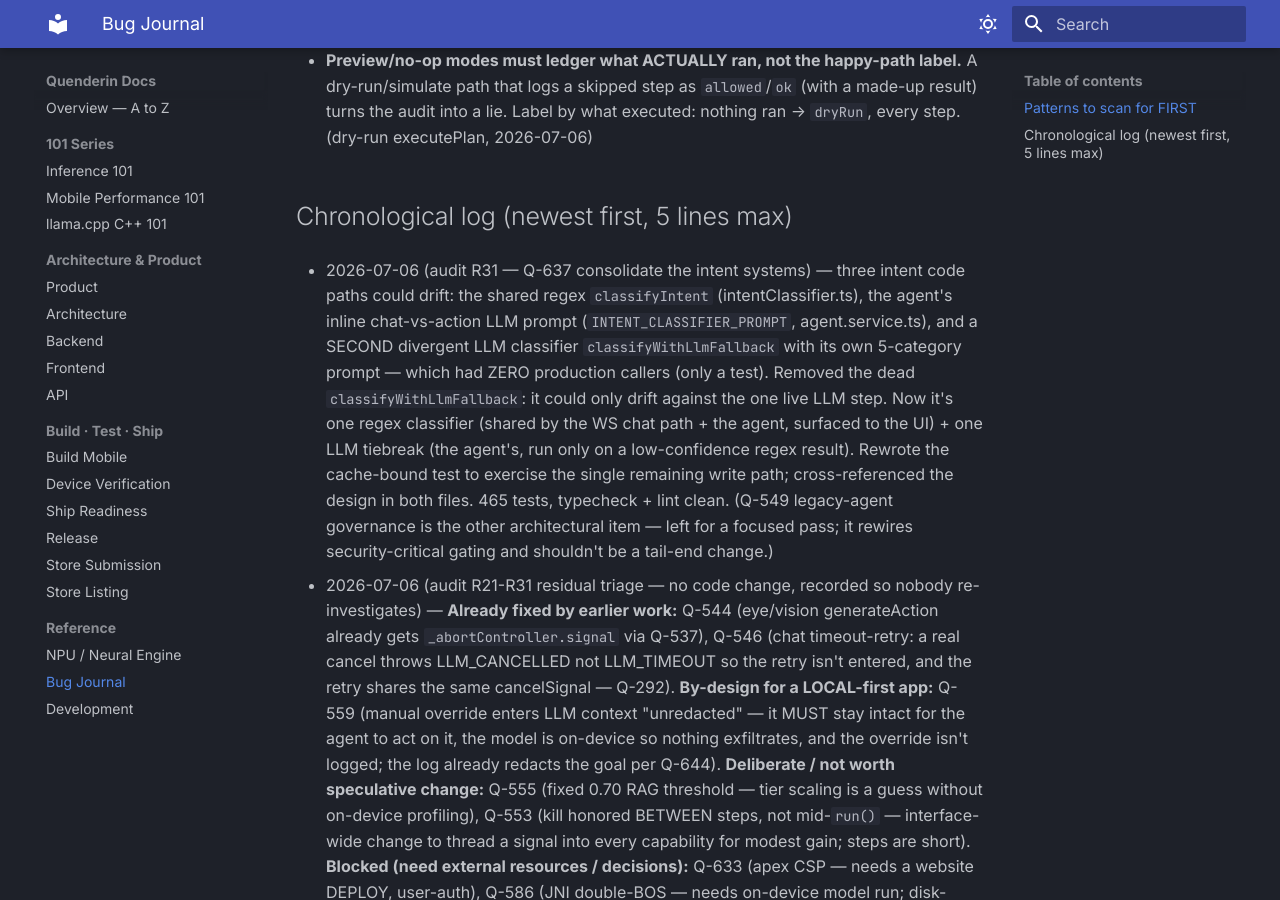
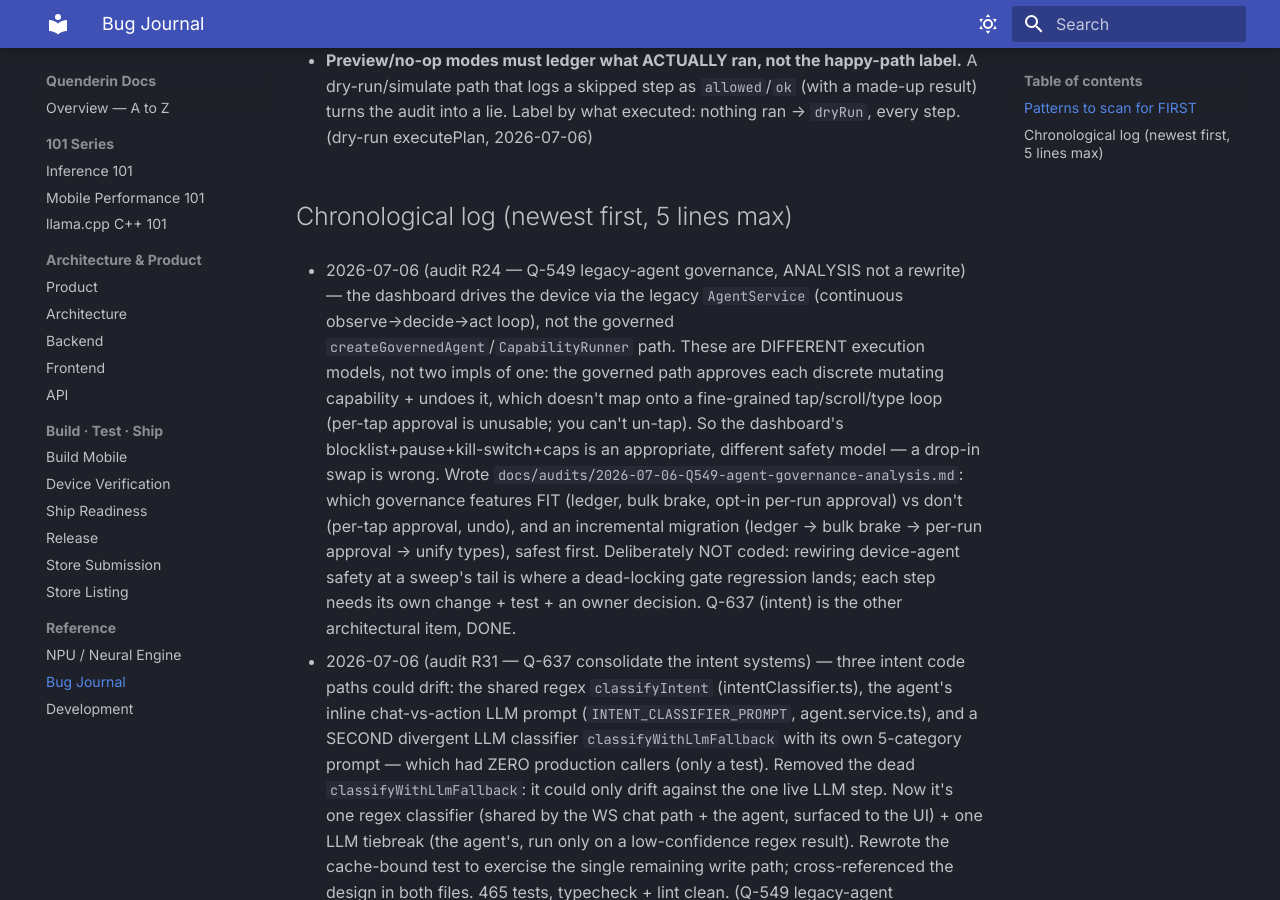
Before and after one commit to alikatgh/quenderin, an MkDocs documentation site: the page built from docs/BUG_JOURNAL.md, in a window 1280 px wide and 900 px high, scrolled down 11527 px. Built offline with MkDocs 1.6.1 and Material for MkDocs 9.7.7, drawn with Linux system fonts in a browser that asks for light colours.

Commit message:
docs(audit): Q-549 — scope the legacy-agent governance migration (analysis, not a rewrite)
The dashboard drives the device via the legacy AgentService (a continuous
observe→decide→act loop), not the governed createGovernedAgent/CapabilityRunner
path. These are different execution models, not two implementations of one: the
governed path approves each discrete mutating capability and can undo it, which
does not map onto a fine-grained tap/scroll/type loop (per-tap approval is
unusable; you can't un-tap). So the dashboard's blocklist + pause + kill-switch
+ step/wall-clock caps is an appropriate, different safety model — a drop-in
swap to the governed path is wrong.

docs/audits/2026-07-06-Q549-agent-governance-analysis.md breaks down which
governance features FIT a continuous device agent (audit ledger, bulk brake,
opt-in per-run approval) vs which don't (per-tap approval, undo), and lays out
an incremental, lowest-risk-first migration (ledger → bulk brake → per-run
approval → unify the governance types) — each step its own change + test.

Deliberately not coded: rewiring the device agent's safety model is exactly
where a rushed regression (an approval gate that dead-locks the loop) would
land. Greenlight the step(s) to implement in a focused pass.

Co-Authored-By: Claude Opus 4.8 <noreply@anthropic.com>

```diff
--- a/docs/BUG_JOURNAL.md
+++ b/docs/BUG_JOURNAL.md
@@ -352,6 +352,18 @@ Cheap-to-write, cheap-to-read, expensive-to-skip. `grep -i <symptom>` this befor
 
 ## Chronological log (newest first, 5 lines max)
 
+- 2026-07-06 (audit R24 — Q-549 legacy-agent governance, ANALYSIS not a rewrite) — the dashboard drives
+  the device via the legacy `AgentService` (continuous observe→decide→act loop), not the governed
+  `createGovernedAgent`/`CapabilityRunner` path. These are DIFFERENT execution models, not two impls of
+  one: the governed path approves each discrete mutating capability + undoes it, which doesn't map onto a
+  fine-grained tap/scroll/type loop (per-tap approval is unusable; you can't un-tap). So the dashboard's
+  blocklist+pause+kill-switch+caps is an appropriate, different safety model — a drop-in swap is wrong.
+  Wrote `docs/audits/2026-07-06-Q549-agent-governance-analysis.md`: which governance features FIT
+  (ledger, bulk brake, opt-in per-run approval) vs don't (per-tap approval, undo), and an incremental
+  migration (ledger → bulk brake → per-run approval → unify types), safest first. Deliberately NOT coded:
+  rewiring device-agent safety at a sweep's tail is where a dead-locking gate regression lands; each step
+  needs its own change + test + an owner decision. Q-637 (intent) is the other architectural item, DONE.
+
 - 2026-07-06 (audit R31 — Q-637 consolidate the intent systems) — three intent code paths could drift:
   the shared regex `classifyIntent` (intentClassifier.ts), the agent's inline chat-vs-action LLM prompt
   (`INTENT_CLASSIFIER_PROMPT`, agent.service.ts), and a SECOND divergent LLM classifier
```
Also changed, not shown: docs/audits/2026-07-06-Q549-agent-governance-analysis.md (added, +76 -0 lines).
